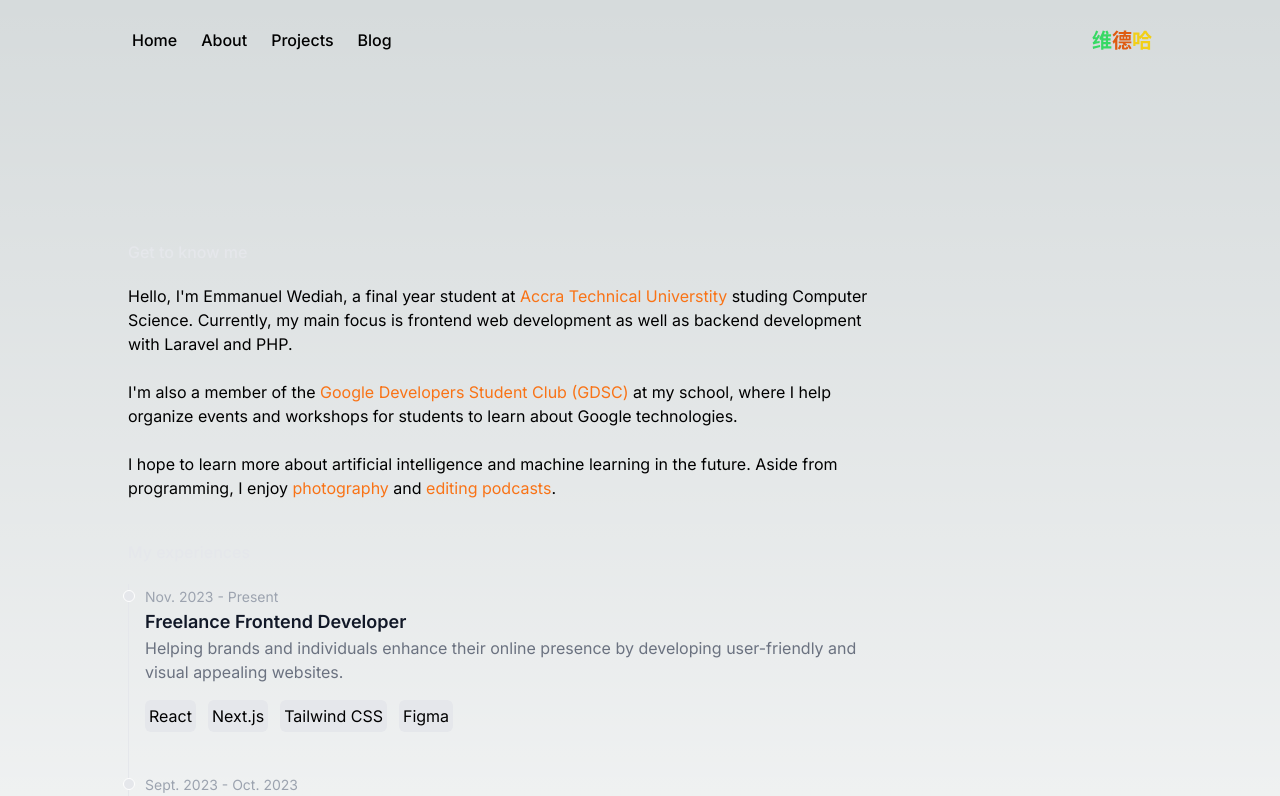
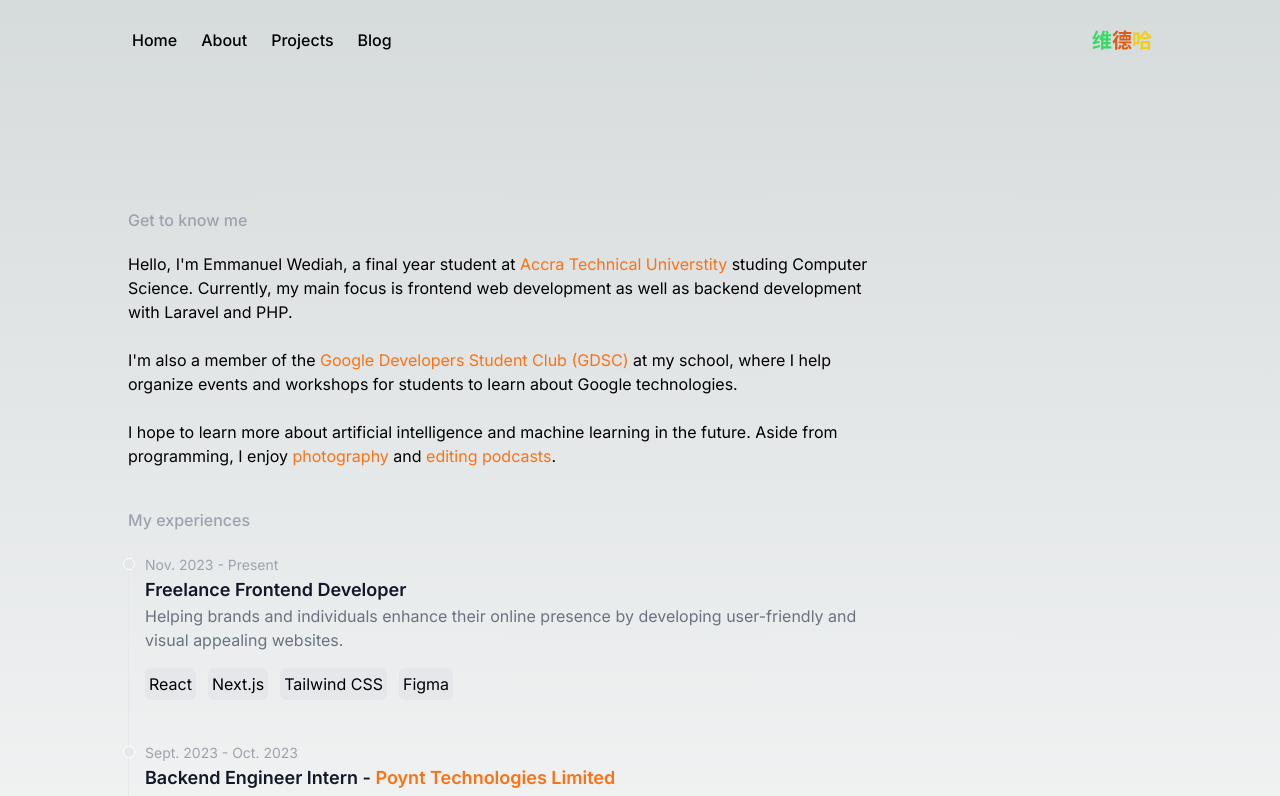
Before and after one commit to Wediah/my-portfolio, a Next.js app: page /about in a window 1280 px wide. Shown: the top 796 px of the page. Built offline with nearby package versions, Linux system fonts and the light colour scheme.

Commit message:
Update styling in about page and home page

```diff
--- a/app/about/page.js
+++ b/app/about/page.js
@@ -19,8 +19,8 @@ function page() {
 
   return (
     <div className="min-h-screen px-4 md:px-32 container mx-auto">
-      <div className='md:pt-40 pt-32'>
-      <h1 className='font-medium  text-gray-200 dark:text-gray-500'>
+      <div className='md:pt-32 pt-28'>
+      <h1 className='font-medium  text-gray-400 dark:text-gray-500'>
         Get to know me
       </h1>
       <p className='pt-5 w-9/12'>
@@ -32,7 +32,7 @@ function page() {
       </div>
 
       <div className='pt-10 w-9/12'>
-        <h1 className='font-medium text-gray-200 dark:text-gray-500'>My experiences</h1>
+        <h1 className='font-medium text-gray-400 dark:text-gray-500'>My experiences</h1>
 
         <ol class="relative border-s border-gray-200 dark:border-gray-700 mt-5 mb-12">
             <li class="mb-10 ms-4">
--- a/app/page.js
+++ b/app/page.js
@@ -11,7 +11,7 @@ import { IoMailOutline } from "react-icons/io5";
 export default function Home() {
   return (
     <main className="flex min-h-screen px-4 md:px-32 container mx-auto ">
-      <div className="md:pt-40 pt-32">
+      <div className="md:pt-32 pt-28">
         <button className="flex items-center gap-1 bg-green-600 rounded-md p-1">
           <PiHandWavingLight className="text-white font-medium text-md"/> Welcome to my website.
         </button>
```
